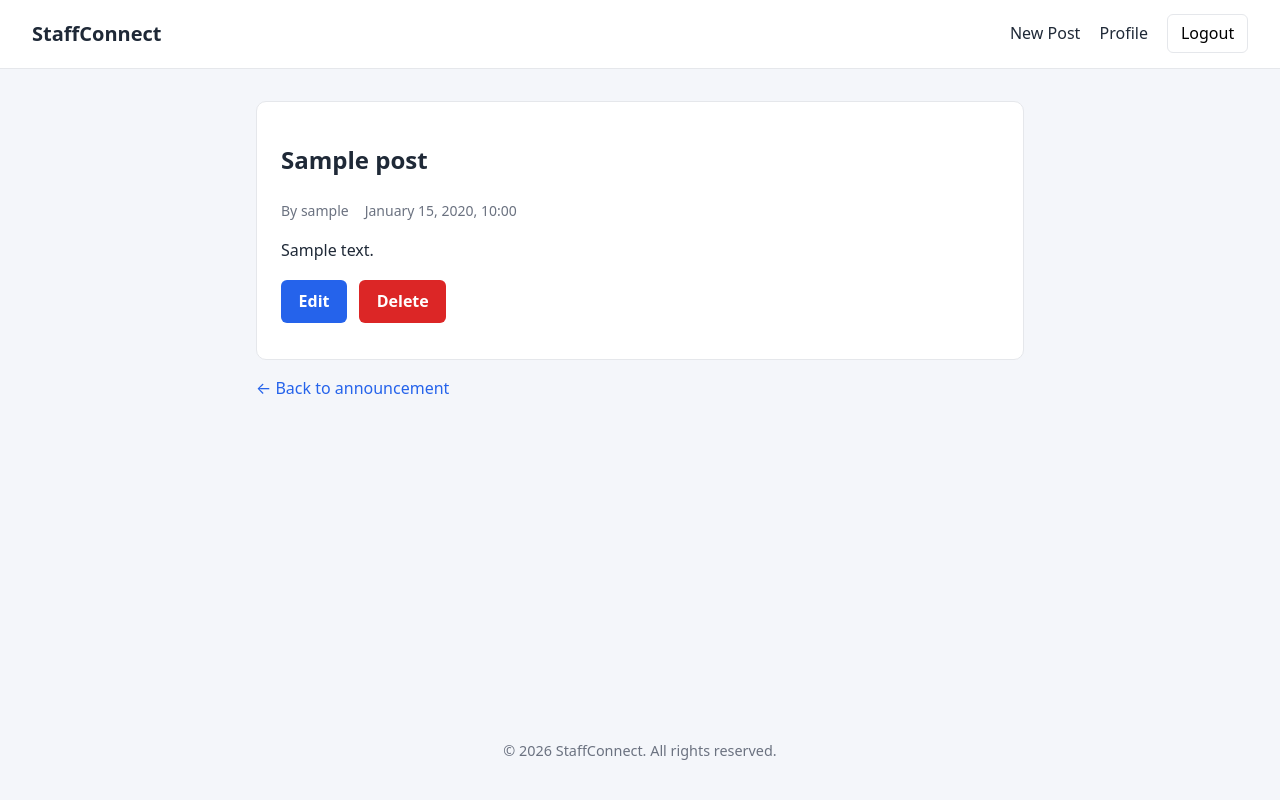
After one commit to ZeinaZayed4/staffconnect, a Django app: a page that uses templates/base.html in a window 1280 px wide. The commit adds this page. Run offline with Django 4.2, Linux system fonts and the light colour scheme; a user stored in the database is signed in; tables that the repository leaves empty hold one stand-in row (values such as "Sample post").

Commit message:
Add post CRUD with ownership checks

```diff
--- /dev/null
+++ b/posts/mixins.py
@@ -0,0 +1,6 @@
+from django.contrib.auth.mixins import UserPassesTestMixin
+
+
+class AuthorRequiredMixin(UserPassesTestMixin):
+    def test_func(self):
+        return self.get_object().author == self.request.user
--- a/posts/urls.py
+++ b/posts/urls.py
@@ -1,8 +1,12 @@
 from django.urls import path
-from .views import PostListView
+from .views import PostListView, PostCreateView, PostDetailView, PostUpdateView, PostDeleteView
 
 app_name = "posts"
 
 urlpatterns = [
-    path("", PostListView.as_view(), name="home")
+    path("", PostListView.as_view(), name="home"),
+    path("posts/new/", PostCreateView.as_view(), name="post_create"),
+    path("posts/<slug:slug>/", PostDetailView.as_view(), name="post_detail"),
+    path("posts/<slug:slug>/edit/", PostUpdateView.as_view(), name="post_update"),
+    path("posts/<slug:slug>/delete/", PostDeleteView.as_view(), name="post_delete"),
 ]
--- a/posts/views.py
+++ b/posts/views.py
@@ -1,8 +1,40 @@
-from django.views.generic import ListView
+from django.views.generic import ListView, CreateView, DetailView, UpdateView, DeleteView
 from .models import Post
+from django.contrib import messages
+from django.contrib.auth.mixins import LoginRequiredMixin
+from django.contrib.messages.views import SuccessMessageMixin
+from django.urls import reverse_lazy
+from .mixins import AuthorRequiredMixin
 
 class PostListView(ListView):
     model = Post
     template_name = "posts/home.html"
     context_object_name = "posts"
     paginate_by = 5
+
+class PostDetailView(DetailView):
+    model = Post
+    context_object_name = "post"
+
+class PostCreateView(CreateView):
+    model = Post
+    fields = ["title", "body"]
+    success_message = "Announcement published."
+
+    def form_valid(self, form):
+        form.instance.author = self.request.user
+        return super().form_valid(form)
+
+class PostUpdateView(LoginRequiredMixin, AuthorRequiredMixin, SuccessMessageMixin, UpdateView):
+    model = Post
+    fields = ["title", "body"]
+    success_message = "Announcement updated."
+
+class PostDeleteView(LoginRequiredMixin, AuthorRequiredMixin, DeleteView):
+    model = Post
+    success_url = reverse_lazy("posts:home")
+    http_method_names = ["post"]
+
+    def form_valid(self, form):
+        messages.success(self.request, "Announcement deleted.")
+        return super().form_valid(form)
--- a/static/css/style.css
+++ b/static/css/style.css
@@ -305,3 +305,18 @@ form > ul:not(.errorlist) {
 form > ul:not(.errorlist) li {
     margin-bottom: 0.15rem;
 }
+
+.post-body {
+    margin: 1rem 0;
+}
+
+.post-actions {
+    display: flex;
+    gap: 0.75rem;
+    align-items: center;
+    margin-top: 1rem;
+}
+
+.post-actions form {
+    margin: 0;
+}
--- a/templates/base.html
+++ b/templates/base.html
@@ -19,6 +19,7 @@
 
                 <div class="nav-links">
                     {% if user.is_authenticated %}
+                    <a href="{% url 'posts:post_create' %}">New Post</a>
                     <a href="{% url 'users:profile' %}">Profile</a>
                     <form method="post" action="{% url 'users:logout' %}" class="logout-form">
                         {% csrf_token %}
--- a/templates/posts/home.html
+++ b/templates/posts/home.html
@@ -14,7 +14,7 @@
     {% for post in posts %}
     <article class="post-card">
 
-        <h2>{{ post.title }}</h2>
+        <h2><a href="{% url 'posts:post_detail' slug=post.slug %}">{{ post.title }}</a></h2>
 
         <div class="post-meta">
             <span>By {{ post.author.username }}</span>
--- /dev/null
+++ b/templates/posts/post_detail.html
@@ -0,0 +1,31 @@
+{% extends "base.html" %}
+
+{% block title %}{{ post.title }} | StaffConnect{% endblock %}
+
+{% block content %}
+<article class="post-card">
+    <h1>{{ post.title }}</h1>
+
+    <div class="post-meta">
+        <span>By {{ post.author.username }}</span>
+        <span>{{ post.created_at|date:"F j, Y, H:i" }}</span>
+    </div>
+
+    <div class="post-body">
+        {{ post.body|linebreaks }}
+
+        {% if request.user == post.author %}
+        <div class="post-actions">
+            <a href="{% url 'posts:post_update' slug=post.slug %}" class="button">Edit</a>
+            <form method="post" action="{% url 'posts:post_delete' slug=post.slug %}"
+                onsubmit="return confirm('Delete this announcement? This cannot be undone.');">
+                {% csrf_token %}
+                <button type="submit" class="button danger">Delete</button>
+            </form>
+        </div>
+        {% endif %}
+    </div>
+</article>
+
+<p><a href="{% url 'posts:home' %}">&larr; Back to announcement</a></p>
+{% endblock %}
```
Also changed, not shown: templates/403.html (added, +12 -0 lines), templates/posts/post_form.html (added, +15 -0 lines).
